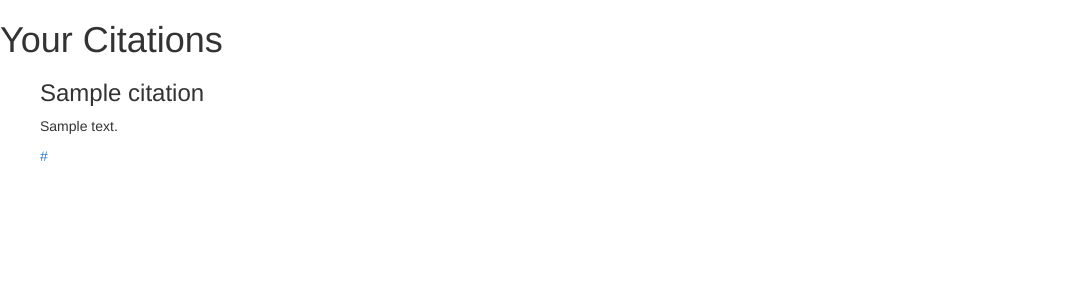
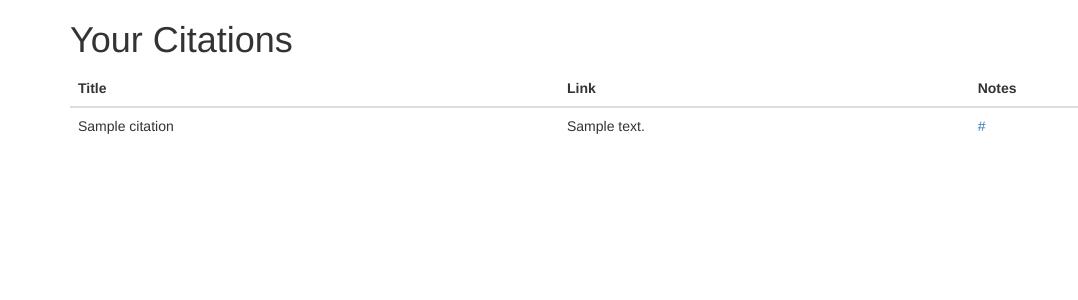
Before and after one commit to skulitom/Web-application-Group-O, a Django app: template groupo/templates/index.html in a window 1280 px wide. Shown: the top 300 px of the page, without its empty margins (0-1078 px from the left). Run offline with Django 3.2, Linux system fonts and the light colour scheme; the template is opened without the code that fills it: most values are stand-ins (such as "Sample title", 1, 10 or a date in 2020); some libraries are stand-ins or nearby versions.

Commit message:
Update index.html

```diff
--- a/groupo/templates/index.html
+++ b/groupo/templates/index.html
@@ -1,16 +1,29 @@
 {% extends "base.html" %}
 
    {% block content %}
+      <div class="container">
+         {% if citations %}
             <h1>Your Citations</h1>
-     {% if citations %}
-         <ul>
+            <table class="table">
+            <thead>
+               <tr>
+                  <th>Title</th>
+                  <th>Link</th>
+                  <th>Notes</th>
+               </tr>
+            </thead>
+            <tbody>
                {% for citation in citations %}
-            <h3>{{ citation.title }} </h3>
-            <p>{{ citation.notes }} </p>
-            <a href="{{ citation.link }}/">{{ citation.link }}</a>
+                  <tr>
+                     <td>{{ citation.title }} </td>
+                     <td>{{ citation.notes }} </td>
+                     <td><a href="{{ citation.link }}/">{{ citation.link }}</a></td>
+                  </tr>
                {% endfor %}
-         </ul>
+            </tbody>
+           </table>
          {% else %}
            <p>No citations found.</p>
          {% endif %}
+      </div>
    {% endblock content %}
```
Lines whose indentation alone changed are shown as unchanged.
